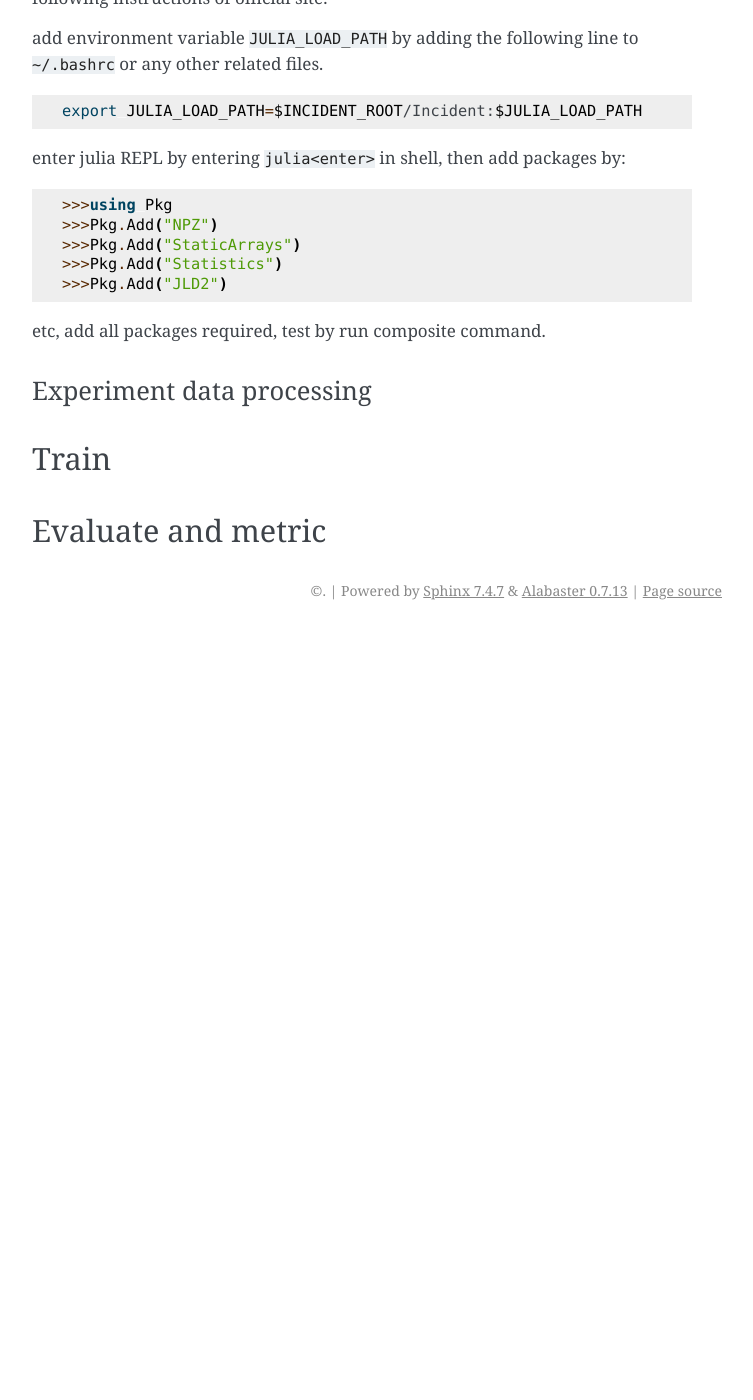
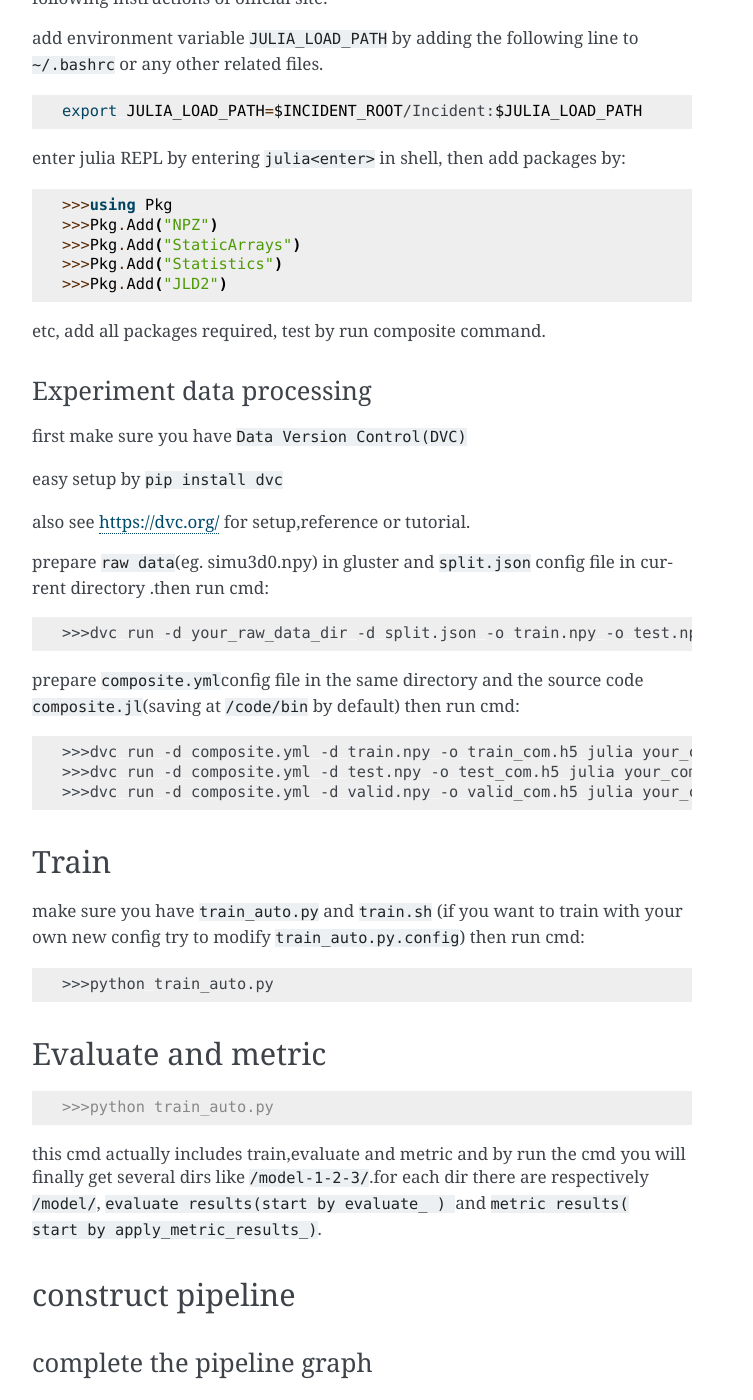
Before and after one commit to bill52547/PitechDocs, a Sphinx documentation site: the page built from docs/tr2lor.md, in a window 1280 px wide and 1400 px high, scrolled down 697 px. Shown: the whole window, without its empty margins (388-1141 px from the left). Built offline with Sphinx 7.4.7, drawn with Linux system fonts in a browser that asks for light colours; before the commit the page ends 1327 px from its top, so only the background shows below that; some of the changed text lies outside the part shown.

Commit message:
add ignore and ml-pipeline docs

````diff
--- a/docs/tr2lor.md
+++ b/docs/tr2lor.md
@@ -39,7 +39,59 @@
 etc, add all packages required, test by run composite command.
 
 ### Experiment data processing
+first make sure you have `Data Version Control(DVC)`
 
+easy setup by `pip install dvc`
+
+also see [https://dvc.org/](https://dvc.org/) for setup,reference or tutorial.
+
+prepare `raw data`(eg. simu3d0.npy) in gluster and `split.json` config file in
+current directory .then run cmd:
+```shell
+>>>dvc run -d your_raw_data_dir -d split.json -o train.npy -o test.npy -o valid.npy incident data split -c split.json
+```
+prepare `composite.yml`config file in the same directory and the source code `composite.jl`(saving at
+`/code/bin` by default) then run cmd:
+```shell
+>>>dvc run -d composite.yml -d train.npy -o train_com.h5 julia your_composite.jl_dir train.npy composite.yml train_com.h5
+>>>dvc run -d composite.yml -d test.npy -o test_com.h5 julia your_composite.jl_dir test.npy composite.yml test_com.h5
+>>>dvc run -d composite.yml -d valid.npy -o valid_com.h5 julia your_composite.jl_dir valid.npy composite.yml valid_com.h5
+```
 ## Train
+make sure you have `train_auto.py` and `train.sh` (if you want to train with your own new config try to modify
+`train_auto.py.config`) then run cmd:
+```shell
+>>>python train_auto.py
+```
+## Evaluate and metric
+```
+>>>python train_auto.py
+```
+this cmd actually includes train,evaluate and metric and by run the cmd you will finally get several dirs like
+`/model-1-2-3/`.for each dir there are respectively `/model/`, `evaluate results(start by evaluate_ ) `and `metric results(
+start by apply_metric_results_)`.
 
-## Evaluate and metric
+## construct pipeline
+
+### complete the pipeline graph
+once you run the whole cmd above (start from experiment data processing) then the only thing left is
+collecting all `model/` info  by one cmd for pipeline.make sure you have `produce_pipeline.py` and
+`produce.sh` then run cmd:
+```shell
+>>> python produce_pipeline.py
+```
+finally a file named `auto_pipeline.dvc` will produce.it also means a ML-pipeline has been
+built.if any file in the pipeline modified ,then by run the cmd:
+```shell
+>>> dvc repro auto_pipeline.dvc
+```
+the whole pipeline will rerun until it produce the results we want.
+
+### visualization of pipeline
+run the cmd:(`-c` show the concrete cmd in the pipeline `--ascii` show a graph-like pipe)
+```shell
+dvc pipeline show auto_pipeline.dvc
+dvc pipeline show auto_pipeline.dvc -c
+dvc pipeline show auto_pipeline.dvc --ascii
+
+```
````
Also changed, not shown: 1 other file.
